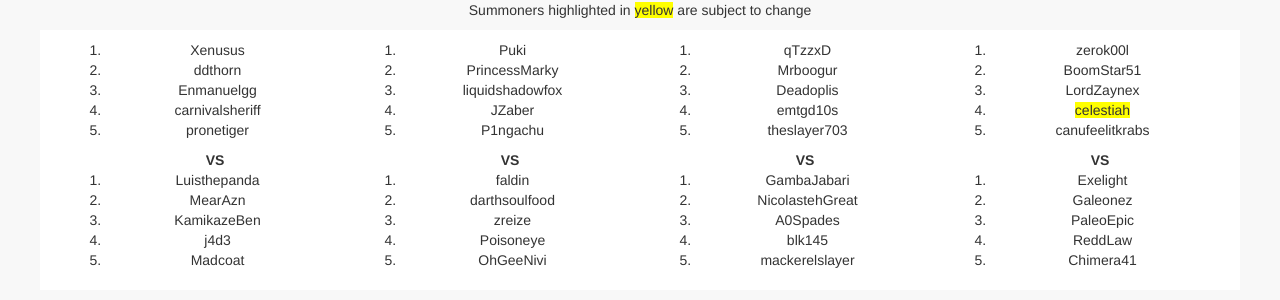
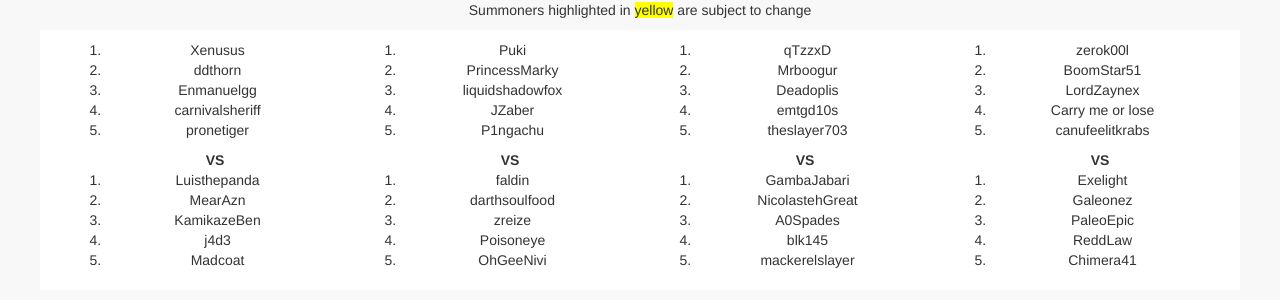
Before and after one commit to gioperalto/panthers-rift, a PHP site: page / in a window 1280 px wide. Shown: the part 1437-1737 px from the top of the page. Run offline with PHP 8.4, Linux system fonts and the light colour scheme; data that the repository does not hold is empty; a stand-in replaces the project's code that opens the database connection.

Commit message:
updated roster

```diff
--- a/index.php
+++ b/index.php
@@ -465,7 +465,7 @@
 								<li>zerok00l</li>
 								<li>BoomStar51</li>
 								<li>LordZaynex</li>
-								<li><span class="glow">celestiah</span></li>
+								<li>Carry me or lose</li>
 								<li>canufeelitkrabs</li>
 							</ol>
 							<div class="push-right power">VS</div>
```
